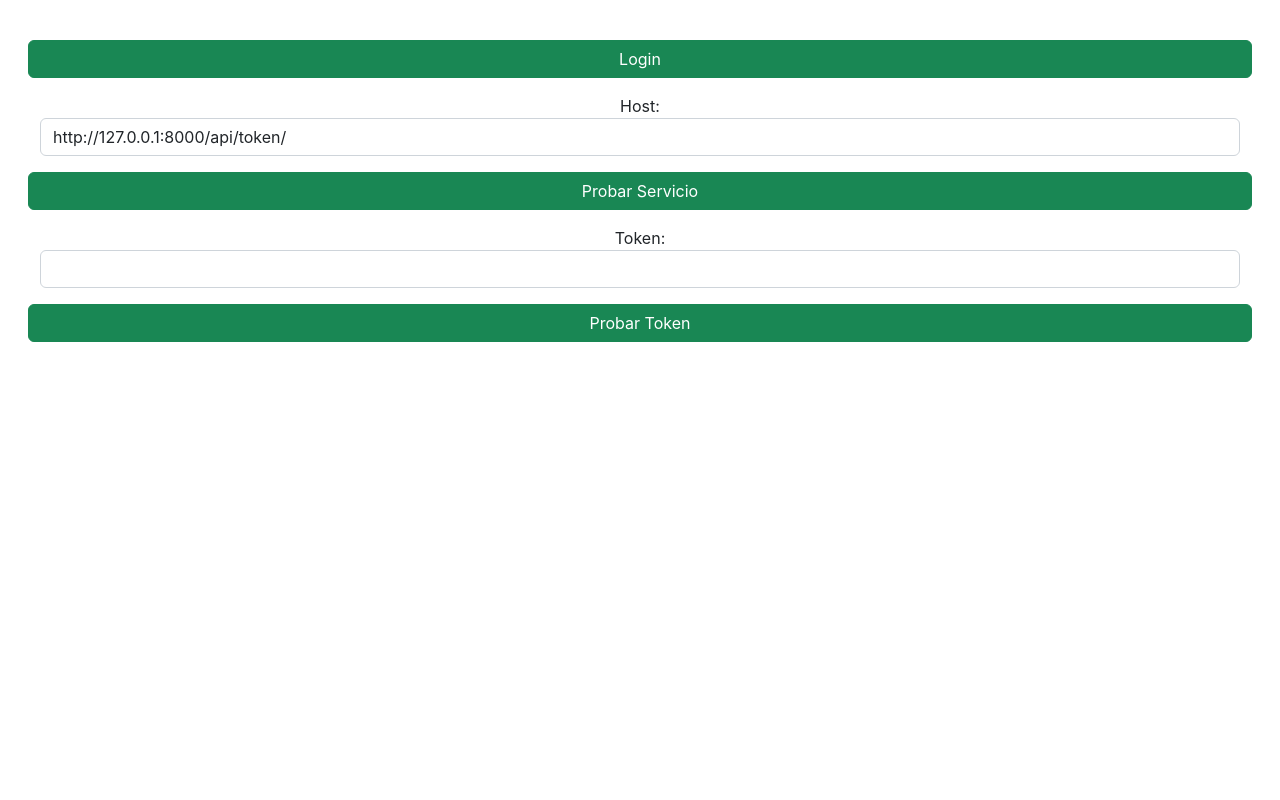
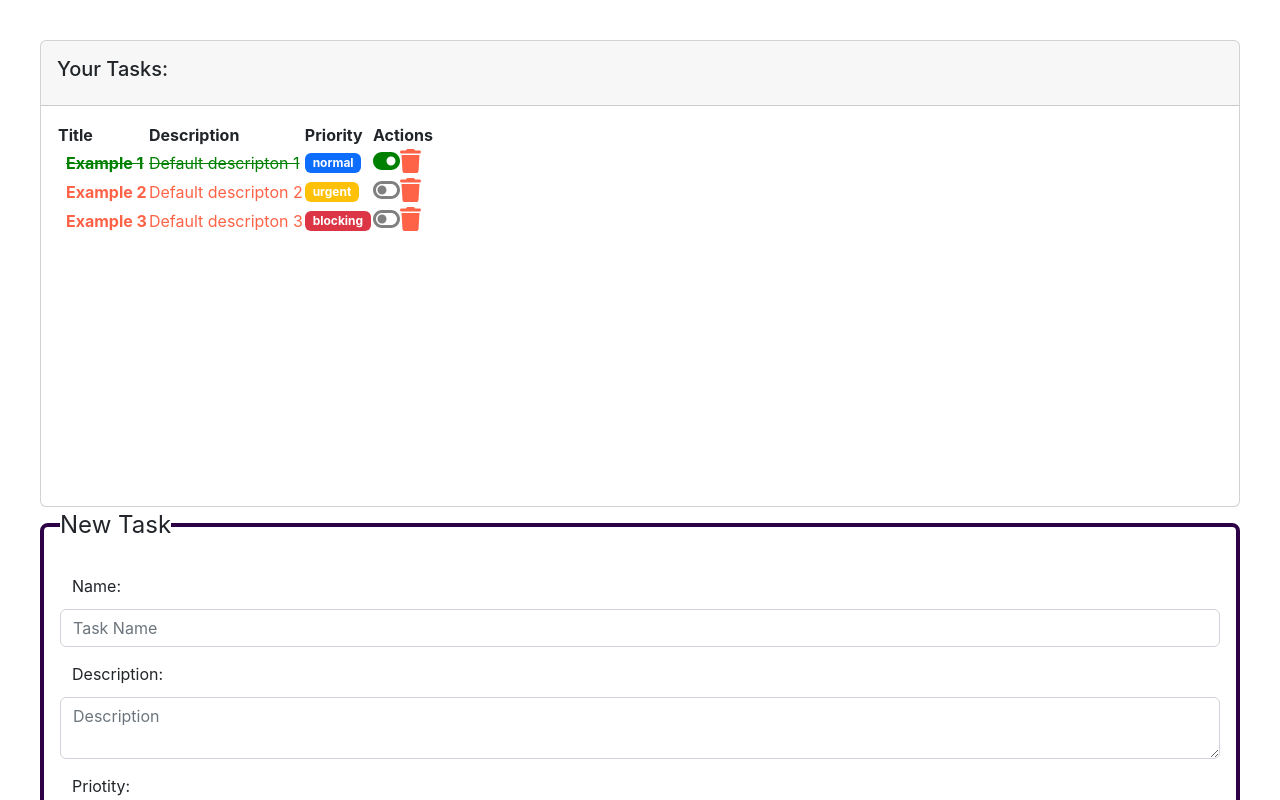
Before and after one commit to Tyliz/RAOpenBootcamp, a React (Create React App) app: page / in a window 1280 px wide. Shown: the top 800 px of the page. Built offline with nearby package versions, Linux system fonts and the light colour scheme.

Commit message:
Clase de renderización condicional

```diff
--- a/src/App.css
+++ b/src/App.css
@@ -1,5 +1,5 @@
 .App {
-  text-align: center;
+  /* text-align: center; */
 	width: 100%;
 }
 
--- a/src/App.js
+++ b/src/App.js
@@ -7,7 +7,8 @@ import '@fortawesome/fontawesome-svg-core/styles.css';
 import { far } from '@fortawesome/free-regular-svg-icons';
 import { fas } from '@fortawesome/free-solid-svg-icons';
 
-import OptionRender from './components/pure/optionRender';
+// import OptionRender from './components/pure/optionRender';
+import TaskListComponent from './components/container/task_list';
 
 config.autoAddCss = false;
 library.add(fas, far);
@@ -20,12 +21,12 @@ function App() {
 			{/* Rendering custom component "Greeting" */}
 			{/* <Greeting name="Tyliz"></Greeting> */}
 			{/* <Greetingf name="Tyliz"></Greetingf> */}
-			{/* <TaskListComponent></TaskListComponent> */}
+			<TaskListComponent></TaskListComponent>
 			{/* <Example2></Example2> */}
 			{/* <MiComponenteConContexto></MiComponenteConContexto> */}
 			{/* <UsuarioComponent></UsuarioComponent> */}
 			{/* </header> */}
-			<OptionRender></OptionRender>
+			{/* <OptionRender></OptionRender> */}
 		</div>
 	);
 }
--- a/src/components/container/task_list.jsx
+++ b/src/components/container/task_list.jsx
@@ -1,4 +1,5 @@
-import React, { useState } from 'react';
+import { FontAwesomeIcon } from '@fortawesome/react-fontawesome';
+import React, { useState, useEffect } from 'react';
 import { LEVELS } from '../../models/levels.enum';
 import { Task } from '../../models/task.class';
 import TaskForm from '../pure/forms/taskForm';
@@ -30,6 +31,17 @@ const TaskListComponent = () => {
 	);
 
 	const [lstTask, setLstTask] = useState([defaultTask1, defaultTask2, defaultTask3]);
+	const [loading, setLoading] = useState(true);
+
+	useEffect(() => {
+		console.log('Task State has been modified');
+		setTimeout(() => {
+			setLoading(false);
+		}, 2000);
+		return () => {
+			console.log('TaskList component is going to unmount');
+		};
+	});
 
 	const completeTask = (task) => {
 		const index = lstTask.indexOf(task);
@@ -55,6 +67,7 @@ const TaskListComponent = () => {
 	};
 
 	const taskTable = () => {
+		if (lstTask.length > 0)
 			return (
 				<table>
 					<thead>
@@ -67,11 +80,25 @@ const TaskListComponent = () => {
 					</thead>
 					<tbody>
 						{ lstTask.map((task, index) => {
-						return (<TaskComponent key={ index } task={ task } complete={ completeTask } remove={ removeTask } ></TaskComponent>);
+							return (<TaskComponent key={ index } task={ task } complete={ completeTask } remove={ removeTask }></TaskComponent>);
 						}) }
 					</tbody>
 				</table>
 			);
+		else
+			return (
+				<div className='empty-message'>
+					<FontAwesomeIcon icon="fa-solid fa-face-smile-beam" className='empty-message__icon' />
+					<h3 className='empty-message__text'>There are no tasks to show</h3>
+					<h4 className='empty-message__subtext'>Please, create one</h4>
+				</div>
+			);
+	};
+
+	const loader = () => {
+		if (loading) {
+			return (<p>Loading...</p>);
+		}
 	};
 
 	return (
@@ -86,10 +113,10 @@ const TaskListComponent = () => {
 					</div>
 
 					<div className='card-body tasklist__body' data-mdb-perfect-scrollbar='true' >
-
+						{ loading ? loader() : taskTable() }
 					</div>
 				</div>
-				<TaskForm add={ addTask }></TaskForm>
+				<TaskForm add={ addTask } length={ lstTask.length }></TaskForm>
 			</div>
 		</div>
 	);
--- a/src/components/pure/forms/taskForm.jsx
+++ b/src/components/pure/forms/taskForm.jsx
@@ -4,7 +4,7 @@ import { LEVELS } from '../../../models/levels.enum';
 import { Task } from '../../../models/task.class';
 import { FontAwesomeIcon } from '@fortawesome/react-fontawesome';
 
-const TaskForm = ({ add }) => {
+const TaskForm = ({ add, length }) => {
 	const nameRef = useRef('');
 	const descriptionRef = useRef('');
 	const levelRef = useRef(LEVELS.NORMAL);
@@ -26,6 +26,8 @@ const TaskForm = ({ add }) => {
 
 	return (
 		<form onSubmit={ addTask } className='mb-4'>
+			<fieldset className='fieldset'>
+				<legend className='fieldset__legend'>{ length > 0 ? 'New Task' : 'Create your first task'}</legend>
 				<div className='row'>
 					<label htmlFor='txtName' className='col-form-label text-left'>Name: </label>
 					<input type='text' id='txtName' className='form-control' ref={ nameRef } placeholder='Task Name' required autoFocus/>
@@ -39,7 +41,7 @@ const TaskForm = ({ add }) => {
 					<label htmlFor='ddlLevels' className='col-form-label'>Priotity: </label>
 					<select id='ddlLevels' className='form-select' ref={ levelRef } defaultValue={ LEVELS.NORMAL } required autoFocus>
 						{ Object.keys(LEVELS).map(key => (
-						<option key={ key } value={ LEVELS[key] }>
+							<option key={ key } value={ LEVELS[key] } className={ LEVELS[key] }>
 								{ LEVELS[key] }
 							</option>
 						)) }
@@ -47,15 +49,17 @@ const TaskForm = ({ add }) => {
 				</div>
 				<div className='row justify-content-center align-content-center'>
 					<button type='submit' className='btn btn-outline-primary'>
-					<span>Add Task</span> <FontAwesomeIcon icon='fa-add' />
+						<span>{ length > 0 ? 'Add Task' : 'Create your first task'}</span> <FontAwesomeIcon icon='fa-add' />
 					</button>
 				</div>
+			</fieldset>
 		</form>
 	);
 };
 
 TaskForm.propTypes = {
 	add: PropTypes.func.isRequired,
+	length: PropTypes.number.isRequired,
 };
 
 export default TaskForm;
--- a/src/components/pure/task.jsx
+++ b/src/components/pure/task.jsx
@@ -42,16 +42,16 @@ const TaskComponent = ({ task, complete, remove }) => {
 		let icon = null;
 
 		if (task.completed) {
-			icon = (<FontAwesomeIcon icon='fa-regular fa-square-check' onClick={ () => complete(task) } className='icono-completado'/>);
+			icon = (<FontAwesomeIcon icon='fa-solid fa-toggle-on' onClick={ () => complete(task) } className='icono-completado'/>);
 		} else {
-			icon = (<FontAwesomeIcon icon='fa-regular fa-square' onClick={ () => complete(task)  } className='icono-pendiente'/>);
+			icon = (<FontAwesomeIcon icon='fa-solid fa-toggle-off' onClick={ () => complete(task)  } className='icono-pendiente'/>);
 		}
 
 		return icon;
 	}
 
 	return (
-		<tr className='fw-normal task'>
+		<tr className={ 'fw-normal task ' + (task.completed ? 'task-completed': 'task-pending') }>
 			<th>
 				<span className='ms-2 task__name'>{ task.name }</span>
 			</th>
--- a/src/styles/app.scss
+++ b/src/styles/app.scss
@@ -13,3 +13,35 @@ body {
 	padding: 40px;
 	background-color: var(--primary-bg-color);
 }
+
+.empty-message {
+	display: grid;
+	place-items: center;
+}
+
+.empty-message__icon {
+	color: var(--primary-color);
+	font-size: 5rem;
+}
+
+.empty-message__text {
+	color: var(--primary-color);
+}
+
+fieldset.fieldset {
+	border: .25rem solid var(--primary-color);
+	border-radius: 0.5rem;
+	padding: 1rem;
+}
+
+.fieldset__legend {
+	float: none;
+	display: initial;
+	width: auto;
+}
+
+.row {
+	margin: 0;
+	gap: .25rem;
+	margin-bottom:  .5rem;
+}
--- a/src/styles/task.scss
+++ b/src/styles/task.scss
@@ -2,6 +2,18 @@
 	font-weight: bold;
 	// color: #5f9ea0;
 	color: var(--primary-color);
+}
+
+.task-completed,
+.task-completed .task__name {
+	color: green;
+	text-decoration: line-through;
+}
+
+.task-pending,
+.task-pending .task__name  {
+	font-weight: bold;
+	color: tomato;
 }
 
 .tasklist__body {
@@ -29,3 +41,18 @@
 	font-weight: bold;
 	font-size: 1.5rem;
 }
+
+.normal {
+	color: blue;
+	font-weight: bold;
+}
+
+.urgent {
+	color: #9c9c3a;
+	font-weight: bold;
+}
+
+.blocking {
+	color: tomato;
+	font-weight: bold;
+}
```
Lines whose indentation alone changed are shown as unchanged.
